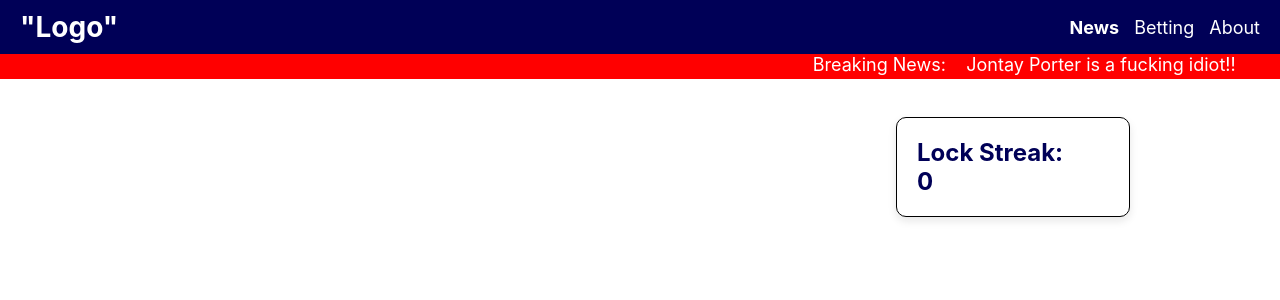
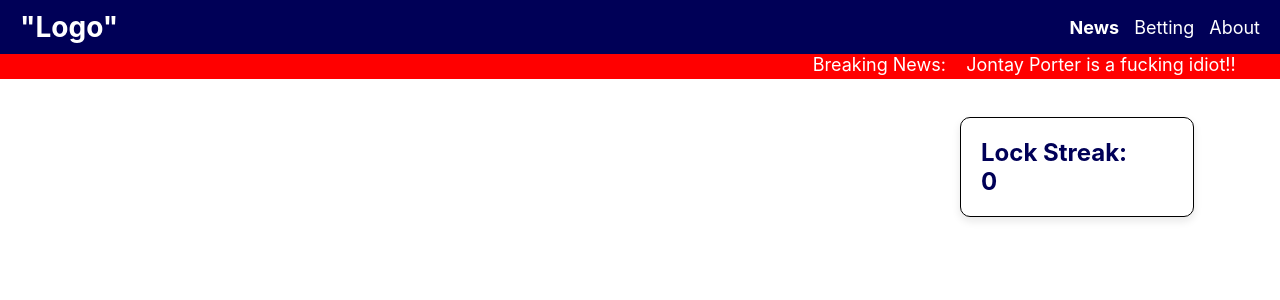
Before and after one commit to mvanhan/TheSpread, a React (Create React App) app: page / in a window 1280 px wide. Shown: the top 300 px of the page. Built offline with nearby package versions, Linux system fonts and the light colour scheme.

Commit message:
news spacing

```diff
--- a/src/pages/News.css
+++ b/src/pages/News.css
@@ -2,11 +2,27 @@
     display: flex;
     padding-top: 3%;
     color: rgb(0, 0, 87);
+    position: relative;
+  }
+
+  .leftContainer {
+    width: 25%;
+    position: absolute;
+    left: 8%;
+    box-sizing: border-box;
+  }
+
+  .middleContainer {
+    width: 32%;
+    position: absolute;
+    left: 38%;
+    box-sizing: border-box;
   }
 
   .rightContainer {
     width: 15%;
-    margin-left: 70%;
+    position: absolute;
+    left: 75%;
     box-sizing: border-box;
   }
 
@@ -29,8 +45,3 @@
     margin-top: 0;
     margin-bottom: 0;
   }
-
-  .middleContainer {
-    width: 25%;
-    margin-left: 40%;
-  }
```
